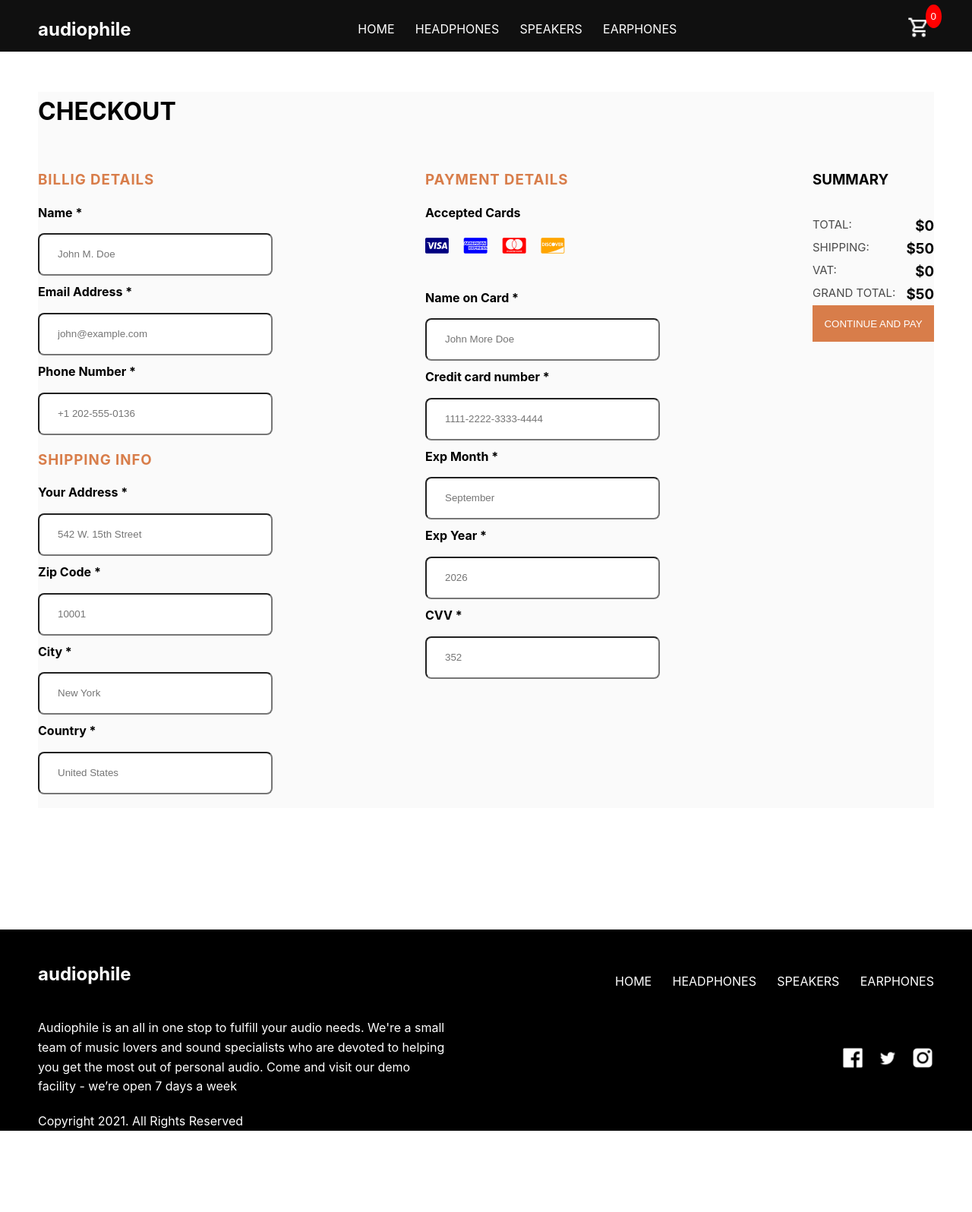
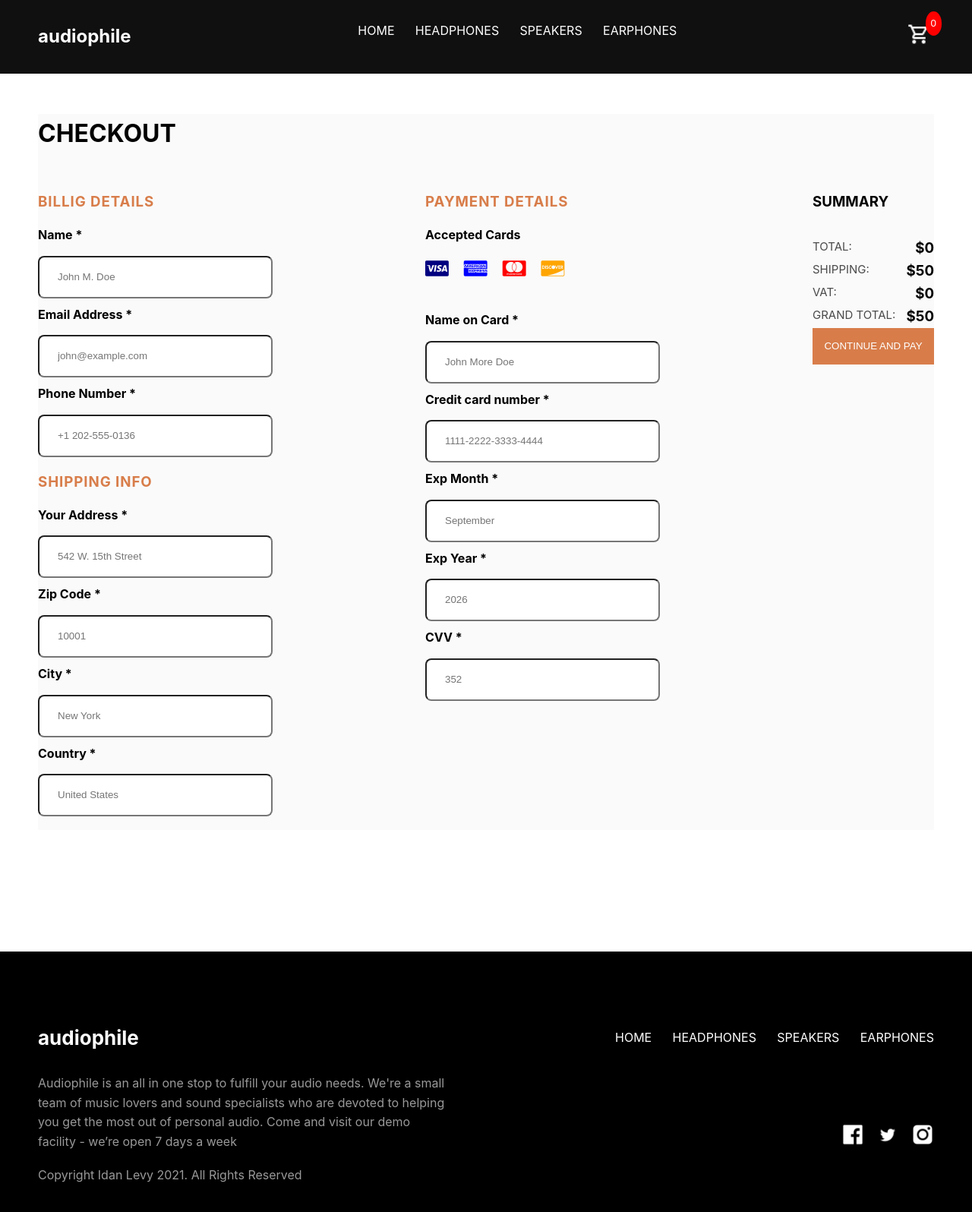
Before and after one commit to idanlevy2020/audiophile-store, a React (Create React App) app: page /checkout in a window 1280 px wide. Shown: the top 1596 px of the page at 76% size. Before the commit the page ends 1489 px from the top, so only its background shows below. Built offline with nearby package versions, Linux system fonts and the light colour scheme.

Commit message:
Header and Footer css-responsive

```diff
--- a/src/layout/Footer/Footer.css
+++ b/src/layout/Footer/Footer.css
@@ -1,30 +1,28 @@
 .Footer{
-    /* background-color: #101010; */
+    width: 100%;
+    height: 654px;
     background-color: black;
-    padding-top: 40px;
     margin-top: 160px;
-    color: white
+    color: white;
 }
 
+/**************** For mobile phones: ****************/
 .Footer-container {
-    margin: 0px 50px;
+    padding: 48px 0px 16px 0px;
+    margin: 0px 24px;
+    height: 100%;
+    justify-content: space-around;
+    align-items: center;
 }
 
-.responsive{
-    display: none;
+.Footer p{
+    opacity: 0.6;
+    text-align: center;
 }
 
-.Footer-part1 , .Footer-part2{
-    justify-content: space-between;
-}
-
-.Footer-part2 > .text{
-    margin: 20px 0px;
-    width: 540px;
-}
-
-.Footer-general-links{ /*icons*/
-    align-items: center;
+/*icons:facebook, twitter,instagram*/
+.Footer-general-links{
+    justify-content: center;
 }
 
 .Footer-general-links >img{
@@ -34,55 +32,110 @@
     margin-left: 16px;
 }
 
+.Footer-part1 h2{
+    margin-bottom:48px;
+    font-size: 26px;
+}
 
-@media screen and (max-width: 767px) {
+/******** Footer-part3 ********/
+.Footer-part3{
+    width: 100%;
+    height: 97px;
+    justify-content: space-between;
+}
+
+
+@media only screen and (min-width: 600px) {
     /* For tablets: */
-    .Footer-part1 {
-        flex-direction: column;
+    .Footer{
+        height: 400px;
     }
 
-    .Footer-part2 > .text{
-        width: 100%;
+    .Footer-container {
+        padding: 60px 0px 46px 0px;
+        margin: 0px 40px;
+        align-items: flex-start;
     }
 
-    .Footer-part3{
+    .Footer p{
+        text-align: left;
+    }
+
+    /******** Footer-part1 ********/
+    .Footer-part1 h2{
+        margin-bottom:32px;
+    }
+
+    .Footer-part1 .NavBar-option-column{
         display: none;
     }
 
-    .Footer-general-links{
+    .Footer-part1 .NavBar-option-row{
+        display: block;
+    }
+
+    /******** Footer-part2 ********/
+    .Footer-part2 .Footer-general-links{
         display:none;
     }
 
-    .Footer-general-links.responsive{
-        display: flex;
+    /******** Footer-part3 ********/
+    .Footer-part3{
+        flex-direction: row;
+        height: auto;
+    }
+}
+
+@media only screen and (min-width: 768px) {
+    /* For desktop: */
+    .Footer{
+        height: 365px;
+    }
+    .Footer-container {
+        padding: 75px 0px 48px 0px;
+        margin: 0px 50px;
     }
 
-    .Footer-part4{
+    /******** Footer-part1 ********/
+    .Footer-part1{
+        width: 100%;
         display: flex;
         justify-content: space-between;
         align-items: center;
-        height:120px;
+    }
+
+    .Footer-part1 h2{
+        margin-bottom:0px;
+    }
+
+    .Footer-part1 .NavBar-option-column{
+        display: none;
+    }
+
+    .Footer-part1 .NavBar-option-row{
+        display: block;
+    }
+
+    /******** Footer-part2 ********/
+    .Footer-part2{
+        width: 100%;
+        justify-content: space-between;
+    }
+
+    .Footer-part2 p{
+        width: 540px;
+    }
+
+    .Footer-part2 .Footer-general-links{
+        display:block;
+    }
+
+    .Footer-part2 .Footer-general-links{
+        align-self: flex-end;
+    }
+
+    /******** Footer-part3 ********/
+    .Footer-part3 .Footer-general-links{
+        display: none;
     }
 }
-
-@media screen and (min-width: 375px) and (max-width: 620px) {
-    /* For mobile phones: */
-    .Footer-container {
-        align-items: center;
-        text-align: center;
-    }
-
-    .Footer-part2 > .text{
-        margin: 48px 0px;
-    }
-
-    .Footer-part1 > .NavBar > ul{
-        display:flex;
-        flex-direction: column;
-    }
-
-    .Footer-part4{
-        flex-direction: column;
-        justify-content: space-between;
-    }
-}
--- a/src/layout/Footer/Footer.js
+++ b/src/layout/Footer/Footer.js
@@ -11,9 +11,14 @@ function Footer() {
    return (
       <div className="Footer">
          <div className="Footer-container flex-column">
-            <div className="Footer-part1 flex-row">
+            <div className="Footer-part1">
                <h2>audiophile</h2>
-               <NavBar links={links} flex={"flex-row"}/>
+               <div className="NavBar-option-row displayNone">
+                  <NavBar links={links} flex={"flex-row"}/>
+               </div>
+               <div className="NavBar-option-column">
+                  <NavBar links={links} flex={"flex-column"}/>
+               </div>
             </div>
             <div className="Footer-part2 flex-row">
                <p className="text">
@@ -22,19 +27,15 @@ function Footer() {
                   are devoted to helping you get the most out of personal audio.
                   Come and visit our demo facility - we’re open 7 days a week
                </p>
-               <div className="Footer-general-links flex-row">
+               <div className="Footer-general-links flex-row displayNone">
                   <img src="/icons/facebook.png" alt="facebook" />
                   <img src="/icons/twitter.png" alt="twitter" />
                   <img src="/icons/instagram.png" alt="instagram" />
                </div>
             </div>
-            <div className="Footer-part3">
-               <p className="text" style={{color: "white"}}> Copyright 2021. All Rights Reserved </p>
-            </div>
-
-            <div className="Footer-part4 responsive">
-               <p style={{color: "white"}}> Copyright 2021. All Rights Reserved </p>
-               <div className="Footer-general-links responsive flex-row">
+            <div className="Footer-part3 flex-column">
+               <p> Copyright Idan Levy 2021. All Rights Reserved </p>
+               <div className="Footer-general-links flex-row">
                   <img src="/icons/facebook.png" alt="facebook" />
                   <img src="/icons/twitter.png" alt="twitter" />
                   <img src="/icons/instagram.png" alt="instagram" />
--- a/src/layout/Header/Header.css
+++ b/src/layout/Header/Header.css
@@ -1,27 +1,25 @@
 .Header{
   background-color: #101010;
   color:white;
+  height: 97px;
 }
 
-.Header-part1 {
-  justify-content: space-between;
+/**************** For mobile phones: ****************/
+.Header-container {
+  padding: 0px 24px;
+  width: 100%;
+  height: 100%;
+   justify-content: space-between;
   align-items: center;
-  padding-top: 10px;
-  margin: 0px 50px;
 }
 
-/* .ToggleBarAndTitle{
-  width: 150px;
-  justify-content: space-between;
-  align-items: center;
-} */
-
-.Header-part1 > .topnav{
-
+.Header .NavBar{
+  background-color: #101010;
+  padding: 0px 24px 16px 24px;
 }
 
-.Header-part2{
-  display:none;
+.Header > .NavBar-option-column > .NavBar > ul li a{
+  text-align: left;
 }
 
 
@@ -52,51 +50,46 @@
   color: white;
 }
 
-@media screen and (max-width: 767px) {
-.Header-part1 > .topnav{
-  display: none;
+@media only screen and (min-width: 600px) {
+  /* For tablets: */
+  .Header-container {
+    padding: 0px 39px;
+  }
+
+  .ToggleBarAndTitle{
+    width: 210px;
+    justify-content: space-between;
+    align-items: center;
+  }
+
+  .ToggleBarAndTitle > h2{
+    display:block;
+  }
+
+  .Header-container > h2 {
+    display:none;
+  }
 }
 
-.Header-part2{
-  display:block;
-}
+@media only screen and (min-width: 768px) {
+  /* For desktop: */
+  .Header-container {
+    padding: 0px 50px;
+  }
 
-.responsive{
-  display:block;
-}
+  .Header-container .NavBar-option-row{
+    display: block;
+  }
 
-.ToggleBarAndTitle{
-  width: 25px;
-}
+  .Header-container .NavBar-option-column{
+    display: none;
+  }
 
-.ToggleBarAndTitle h2{
-  display:none;
-}
+  .ToggleBarAndTitle{
+    display: none;
+  }
 
-
-.ToggleBarAndTitle > .iconToggleBar{
-  display:block;
-}
-
-.Header-part2 > .NavBar{
-  margin-left: 50px;
-}
-
-.Header-part2 > .NavBar > ul {
-  display:flex;
-  flex-direction: column;
-  width: 100%;
-}
-
-.Header-part2 > .NavBar > ul li a{
-  text-align: left;
-}
-}
-
-
-@media screen and (min-width: 375px) and (max-width: 620px) {
-  /* For mobile phones: */
-  .Header-part1 > h2{
-    font-size: 30px;
+  .Header-container > h2 {
+    display:block;
   }
 }
--- a/src/layout/Header/Header.js
+++ b/src/layout/Header/Header.js
@@ -26,16 +26,16 @@ function Header() {
 
    return (
       <div className="Header">
-         <div className="Header-part1 flex-row">
+         <div className="Header-container flex-row">
             <div className="ToggleBarAndTitle flex-row">
-               <a className='iconToggleBar responsive' onClick={toggleResponsive}>
+               <a className="iconToggleBar" onClick={toggleResponsive}>
                   <i className="fa fa-bars"></i>
                </a>
-               <h2>audiophile</h2>
+               <h2 className="displayNone">audiophile</h2>
             </div>
-            <h2 className="responsive">audiophile</h2>
-            <div className="topnav">
-               <NavBar links={links}/>
+            <h2>audiophile</h2>
+            <div className="NavBar-option-row displayNone">
+               <NavBar links={links} flex={"flex-row"}/>
             </div>
             <div className='shoppingCart'>
                <Link to={"/shoppingCart"}>
@@ -46,8 +46,8 @@ function Header() {
                </Link>
             </div>
          </div>
-         <div className="Header-part2 responsive">
-            {(responsive)&&<NavBar links={links}/>}
+         <div className="NavBar-option-column">
+            {(responsive)&&<NavBar links={links} flex={"flex-column"}/>}
          </div>
       </div>
    );
```
